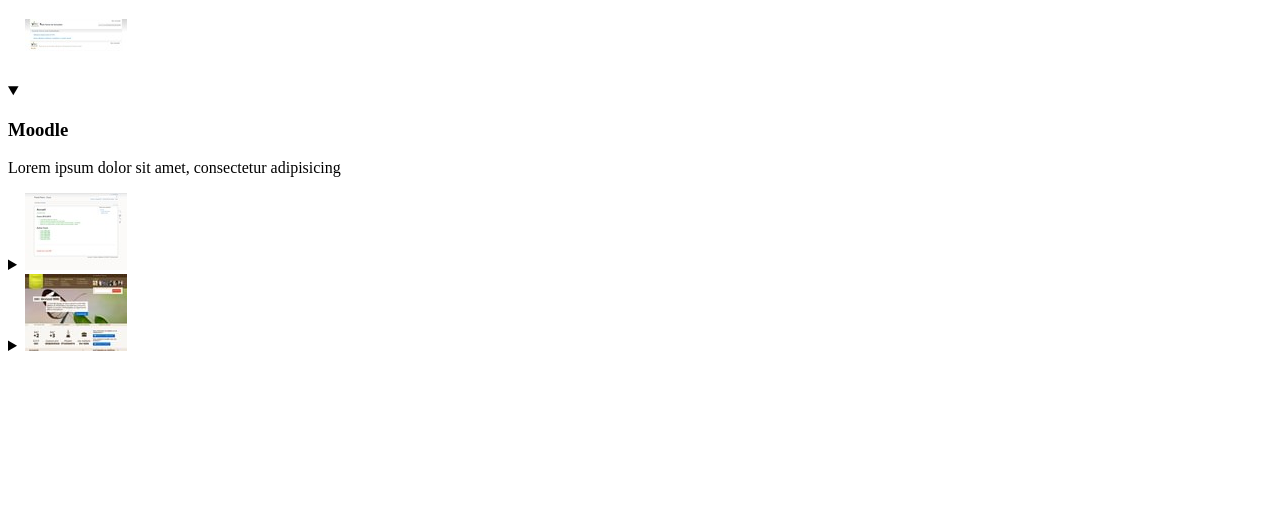
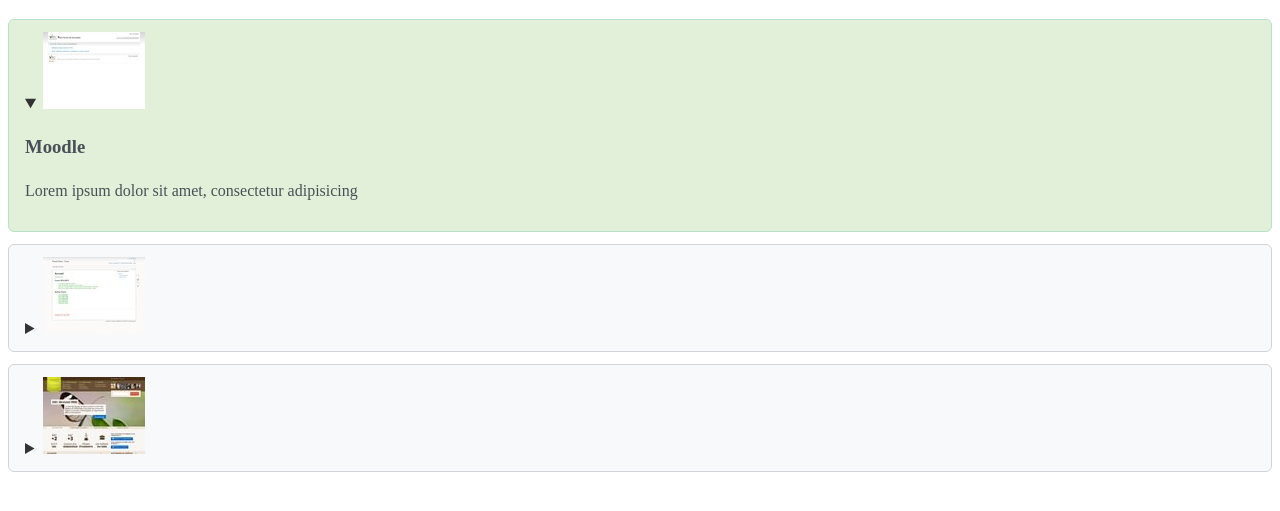
Before and after one commit to MMI-NFC-2026/sae105-r112-tp4-clara491, a plain HTML site: page index.html in a window 1280 px wide. Shown: the part 61-572 px from the top of the page. Drawn offline with Linux system fonts and the light colour scheme.

Commit message:
Accordeon

```diff
--- a/src/css/components/accordeon.css
+++ b/src/css/components/accordeon.css
@@ -1,3 +1,36 @@
 /**
 * Accordeon
 */
+
+details {
+    background-color: #f8f9fa;
+    border: 1px solid #ced4da;
+    border-radius: 6px;
+    padding: 12px 16px;
+    margin-bottom: 12px;
+    transition: background-color 0.2s ease, border-color 0.2s ease;
+}
+
+details summary {
+    font-weight: 600;
+    font-size: 1.05rem;
+    cursor: pointer;
+    outline: none;
+    color: #333;
+}
+
+details summary:hover {
+    color: #0056b3;
+}
+
+details[open] {
+    background-color: #e2f0d9;
+    border-color: #b7e1cd;
+}
+
+details[open] p,
+details[open] div {
+    margin-top: 10px;
+    color: #495057;
+    line-height: 1.5;
+}
```
Also changed, not shown: 1 other file.
